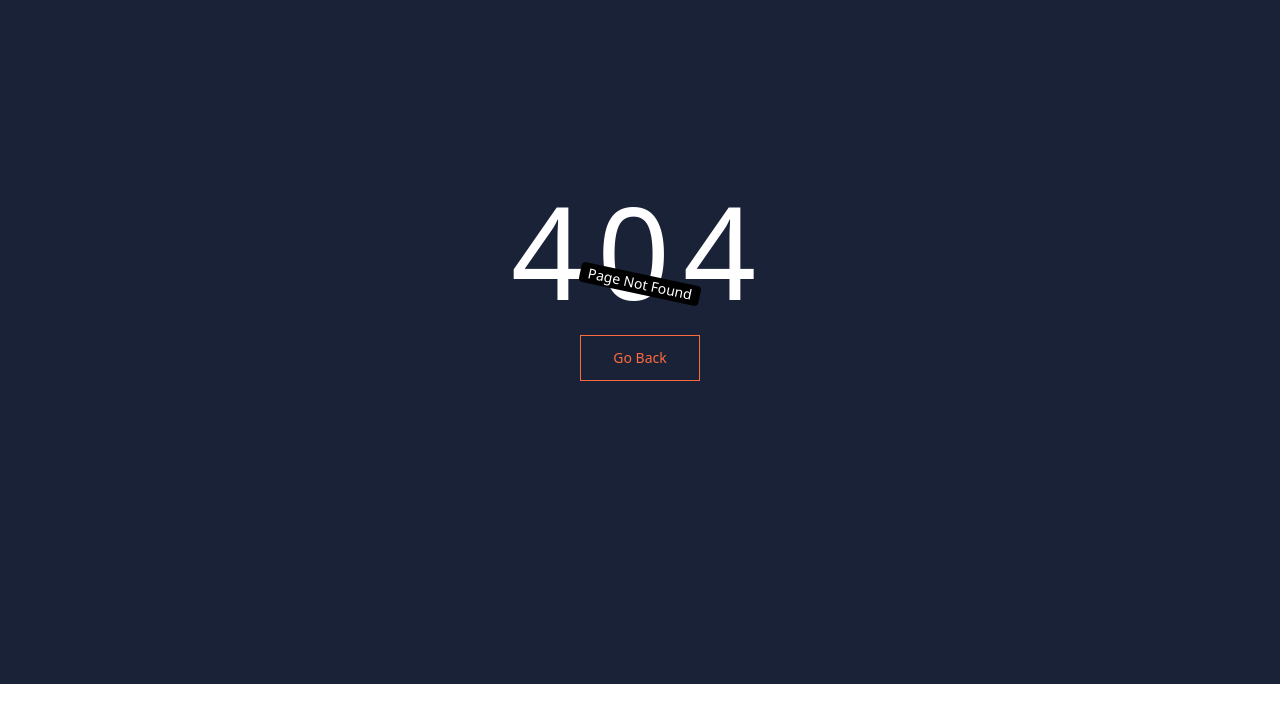
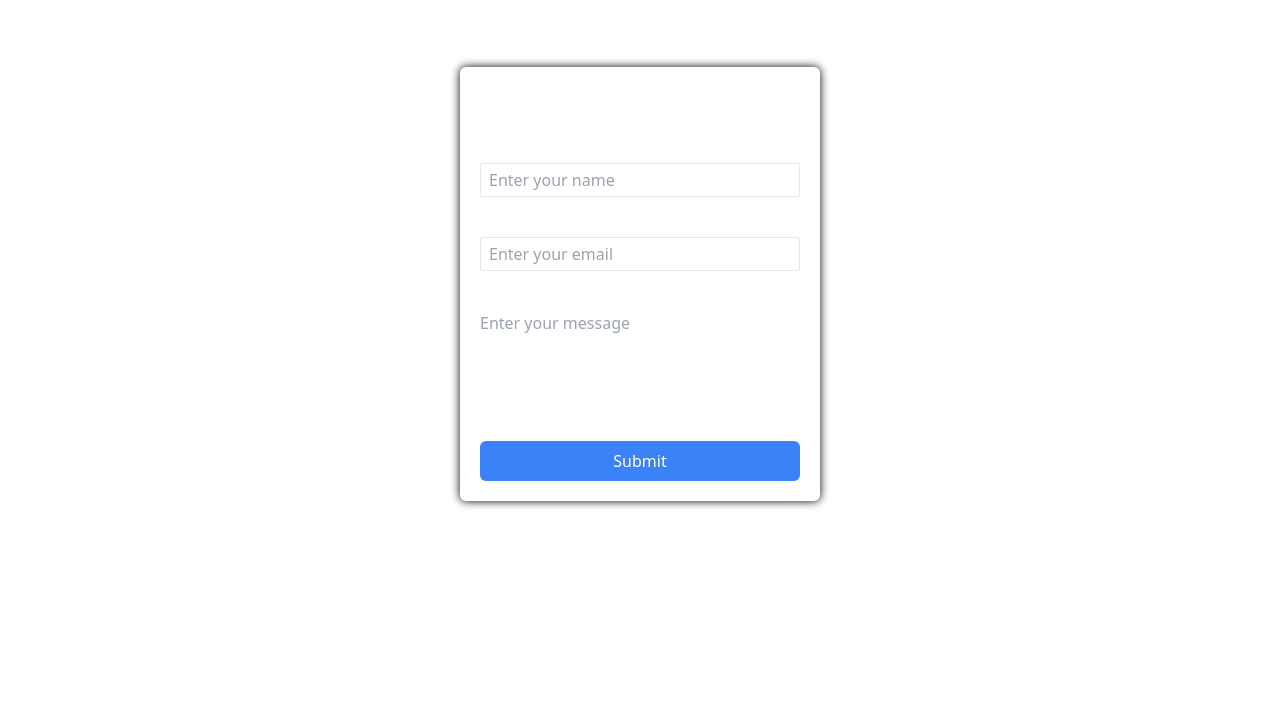
Before and after one commit to rohitg77/LMS, a React (Vite) app: page /contact in a window 1280 px wide. Before the commit this address had no page. Shown: the part 116-838 px from the top of the page. Before the commit the page ends 800 px from the top, so only its background shows below. Built offline with nearby package versions, Linux system fonts and the light colour scheme.

Commit message:
Add Contact page and form submission functionality

```diff
--- a/src/App.jsx
+++ b/src/App.jsx
@@ -3,6 +3,7 @@ import "./App.css"
 import { Route, Routes } from "react-router-dom"
 
 import AboutUs from "./Pages/AboutUs"
+import Contact from "./Pages/Contact"
 import CourseList from "./Pages/Courses/CourseList"
 import HomePage from "./Pages/HomePage"
 import Login from "./Pages/Login"
@@ -18,6 +19,8 @@ function App() {
       <Route path="/courses" element={<CourseList/>}/>
       <Route path="/signup" element={<Signup/>}/>
       <Route path="/login" element={<Login/>}/>
+      <Route path="/contact" element={<Contact/>}/>
+
       <Route path="*" element={<NotFound/>}/>
     </Routes>
     </>
--- /dev/null
+++ b/src/Helpers/regexMatcher.js
@@ -0,0 +1,14 @@
+function isEmail(string) {
+    const emailRegex = /^[^\s@]+@[^\s@]+\.[^\s@]+$/;
+    return emailRegex.test(string);
+}
+
+function isPassword(string) {
+    const passwordRegex = /^(?=.*[A-Za-z])(?=.*\d)[A-Za-z\d]{8,}$/;
+    return passwordRegex.test(string);
+}
+
+export {
+    isEmail,
+    isPassword
+}
--- /dev/null
+++ b/src/Pages/Contact.jsx
@@ -0,0 +1,103 @@
+import React, { useState } from 'react'
+import { toast } from 'react-hot-toast'
+
+import axiosInstance from '../Helpers/axiosInstance'
+import { isEmail } from '../Helpers/regexMatcher'
+import HomeLayout from '../Layout/HomeLayout'
+
+export default function Contact() {
+  const [userInput, setUserInput] = useState({
+    name: "",
+    email: "",
+    message: ""
+  });
+
+  const handleChange = (e) => {
+    const { name, value } = e.target;
+    setUserInput({
+      ...userInput,
+      [name]: value
+    });
+  };
+
+  async function formSubmit(e) {
+    e.preventDefault();
+    if (!userInput.name || !userInput.email || !userInput.message) {
+      toast.error('Please fill out all fields');
+      return;
+    }
+
+    if (!isEmail(userInput.email)) {
+      toast.error('Please enter a valid email');
+      return;
+    }
+
+    try {
+      const response = axiosInstance.post('/contact', userInput);
+
+      toast.promise(response, {
+        loading: "Submitting Your Message...",
+        success: "Form submitted successfully...",
+        error: "Failed to submit form data"
+      });
+
+      const contactResponse = await response;
+      if (contactResponse?.data?.success) {
+        setUserInput({
+          name: "",
+          email: "",
+          message: ""
+        });
+      }
+    } catch (error) {
+      toast.error("Form submission failed");
+    }
+  }
+
+  return (
+    <HomeLayout>
+      <div className='flex flex-col justify-center items-center h-screen'>
+        <form className='flex flex-col items-center justify-center gap-2 p-5 rounded-md text-white shadow-[0_0_10px_black]' noValidate onSubmit={formSubmit}>
+          <h1 className='text-3xl font-bold'>Contact Us</h1>
+          <div className="flex flex-col w-full gap-1">
+            <label htmlFor="name" className="text-xl font-semibold">Name</label>
+            <input
+              className="bg-transparent border px-2 py-1 rounded-sm"
+              id="name"
+              type="text"
+              name="name"
+              placeholder="Enter your name"
+              onChange={handleChange}
+              value={userInput.name}
+            />
+          </div>
+          <div className="flex flex-col w-full gap-1">
+            <label htmlFor="email" className="text-xl font-semibold">Email</label>
+            <input
+              className="bg-transparent border px-2 py-1 rounded-sm"
+              id="email"
+              type="email"
+              name="email"
+              placeholder="Enter your email"
+              onChange={handleChange}
+              value={userInput.email}
+            />
+          </div>
+          <div className="flex flex-col w-full gap-1">
+            <label htmlFor="message" className="text-xl font-semibold">Message</label>
+            <textarea
+              className="bg-transparent border-b-2 border-white outline-none resize-none w-80"
+              id="message"
+              name="message"
+              rows="5"
+              placeholder='Enter your message'
+              onChange={handleChange}
+              value={userInput.message}
+            />
+          </div>
+          <button type='submit' className='bg-blue-500 px-5 py-2 rounded-md w-full hover:bg-blue-700 duration-300 transition-all ease-in-out'>Submit</button>
+        </form>
+      </div>
+    </HomeLayout>
+  )
+}
```
